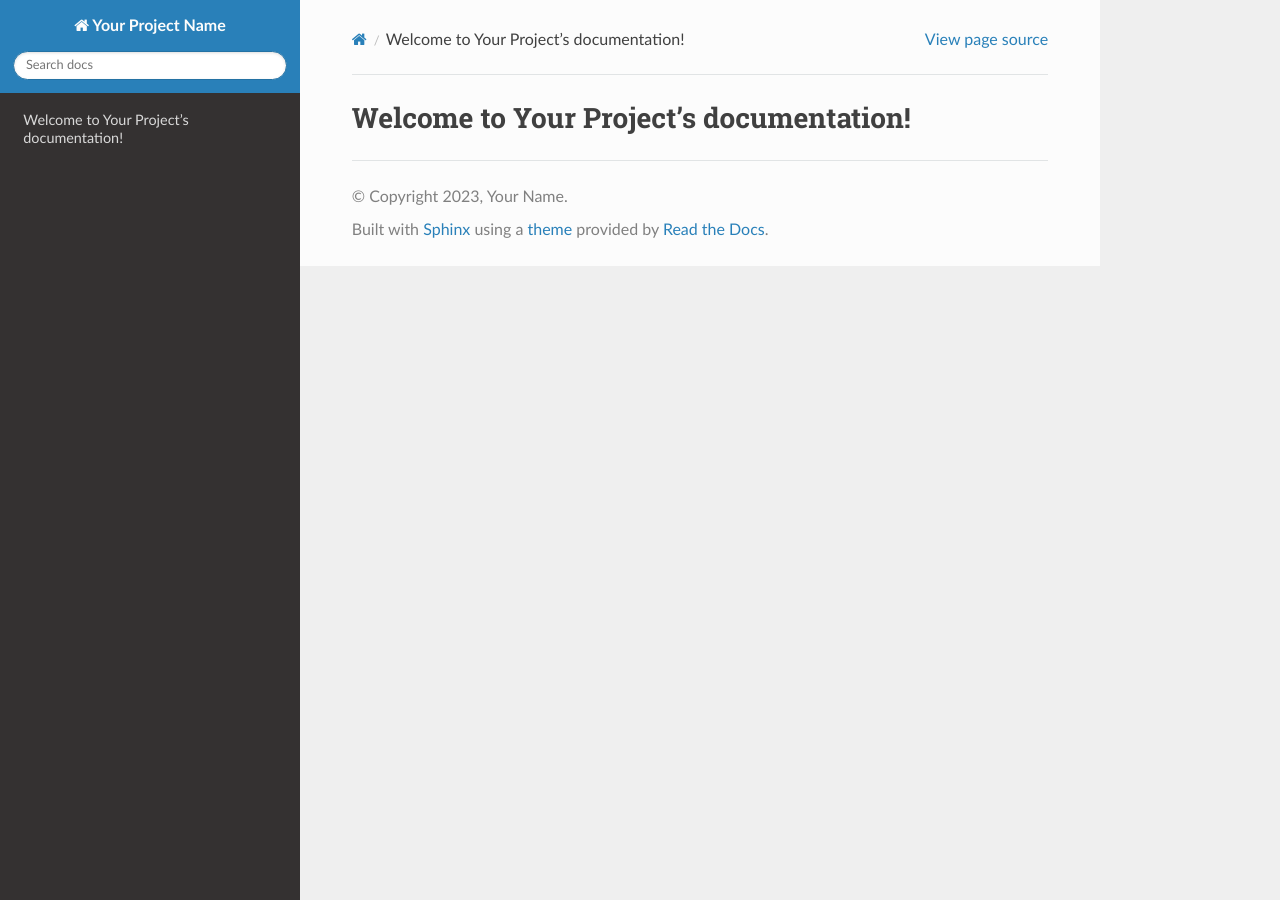
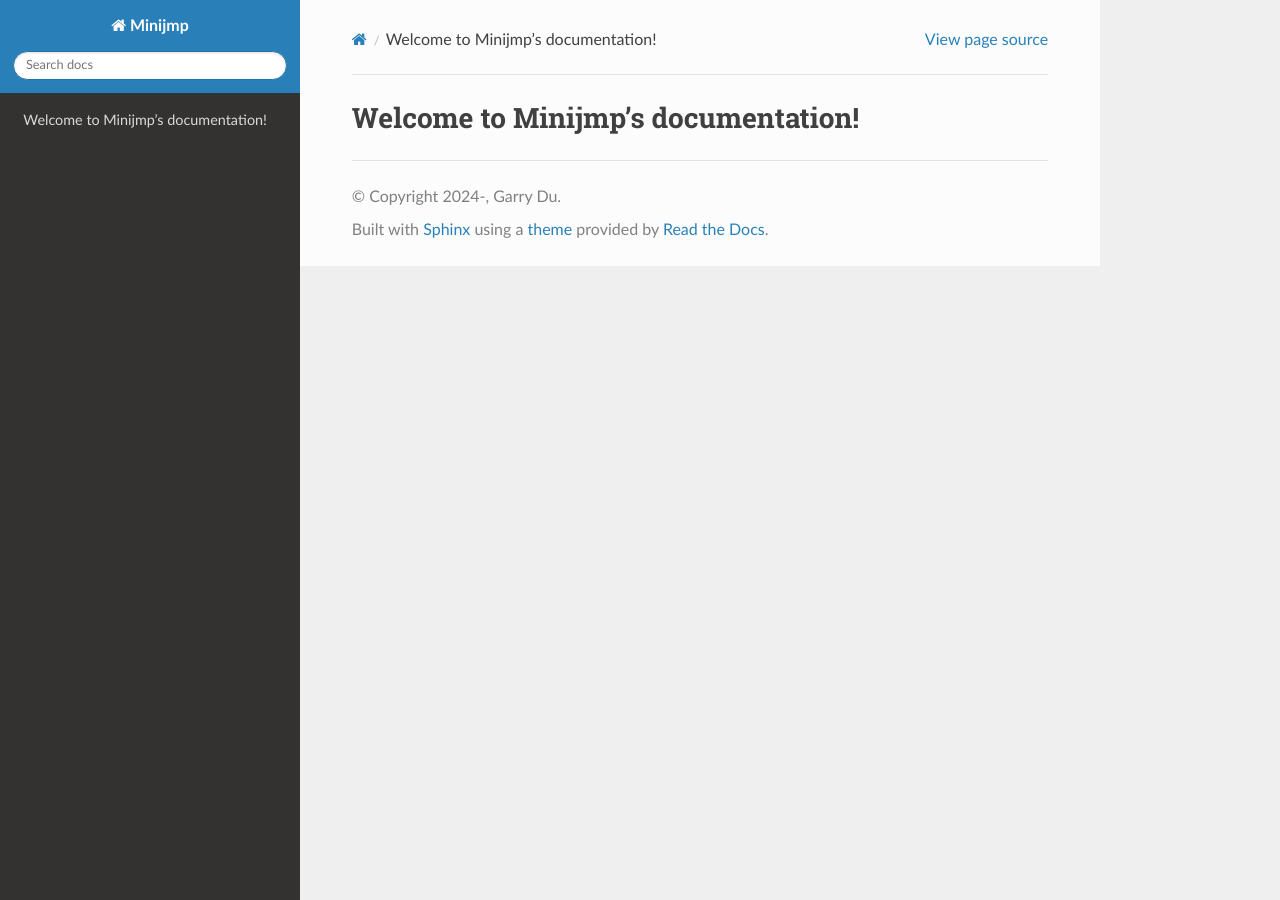
Before and after one commit to garrydu/Minijmp, a Sphinx documentation site: the page built from docs/index.rst, in a window 1280 px wide. Built offline with Sphinx 7.4.7 and the Read the Docs theme 3.1.0, drawn with Linux system fonts in a browser that asks for light colours; pages that are not in the unit, such as notebooks, are missing from menus.

Commit message:
modified docs and help link.

```diff
--- a/docs/conf.py
+++ b/docs/conf.py
@@ -1,6 +1,6 @@
-project = 'Your Project Name'
-copyright = '2023, Your Name'
-author = 'Your Name'
+project = 'Minijmp'
+copyright = '2024-, Garry Du'
+author = 'Garry Du'
 
 extensions = [
     'sphinx.ext.autodoc',
--- a/docs/index.rst
+++ b/docs/index.rst
@@ -1,4 +1,4 @@
-Welcome to Your Project's documentation!
+Welcome to Minijmp's documentation!
 ========================================
 
 .. toctree::
```
Also changed, not shown: 1 other file.
